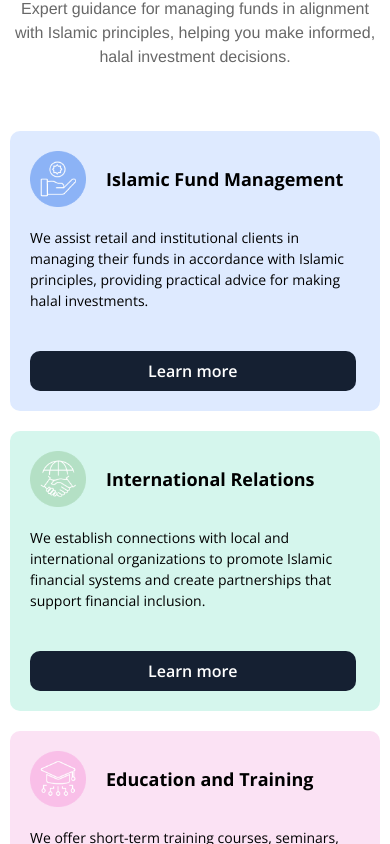
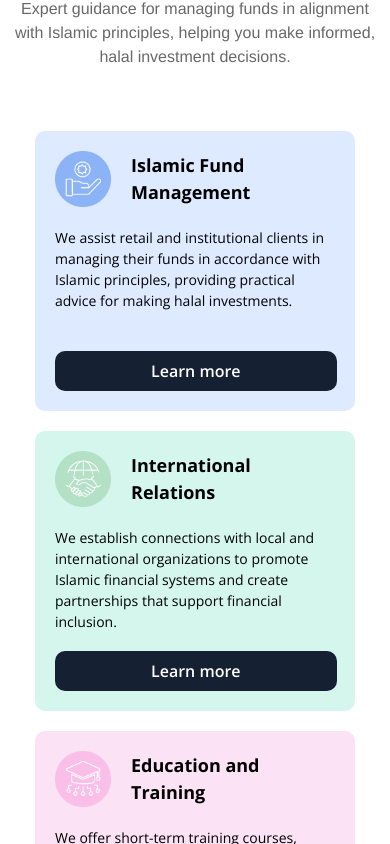
Before and after one commit to JasurbekJovliyev123/AL-MUAMALAT-, a React (Vite) app: page / in a window 390 px wide. Shown: the part 900-1744 px from the top of the page. Built offline with nearby package versions, Linux system fonts and the light colour scheme.

Commit message:
Home.jsx faylida o‘zgartirishlar

```diff
--- a/src/pages/Home.jsx
+++ b/src/pages/Home.jsx
@@ -41,7 +41,7 @@ const Home = () => {
 
          <div className='grid lg:grid-cols-3 md:grid-cols-2 gap-5 grid-cols-1 mb-[70px]'>
               { cards.map((card)=>{
-                return <div key={card.title} style={{backgroundColor:card.color}} className='max-w-[380px] h-[280px] md:h-[361px] relative p-5 md:p-[30px] rounded-[10px]'>
+                return <div key={card.title} style={{backgroundColor:card.color}} className='max-w-[320px] mx-auto md:max-w-[380px] h-[280px] md:h-[361px] relative p-5 md:p-[30px] rounded-[10px]'>
                     <div className='flex items-center gap-5 mb-5'>
                         <img className='md:w-[85px] w-14 h-14 md:h-[85px]' src={card.imgurl} alt="img" />
                         <h4 className='md:text-[24px] text-[18px] font-bold open-sans'>{card.title}</h4>
```
